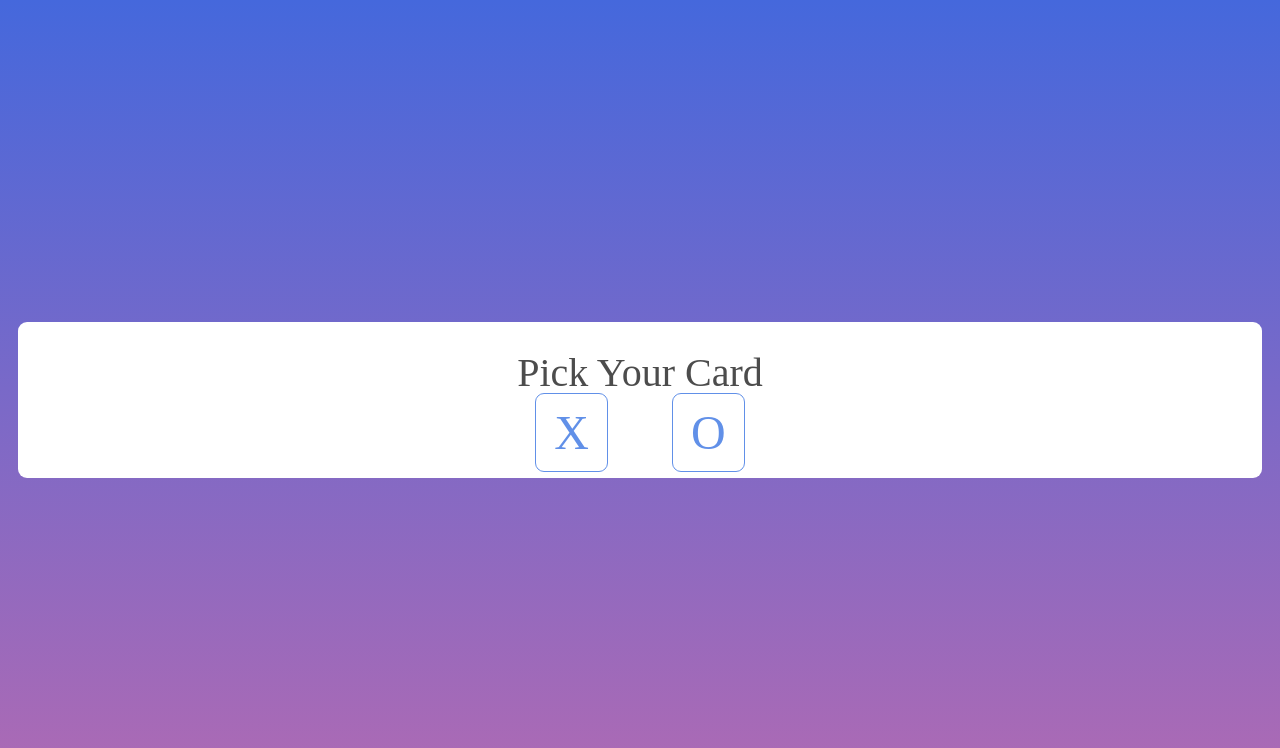
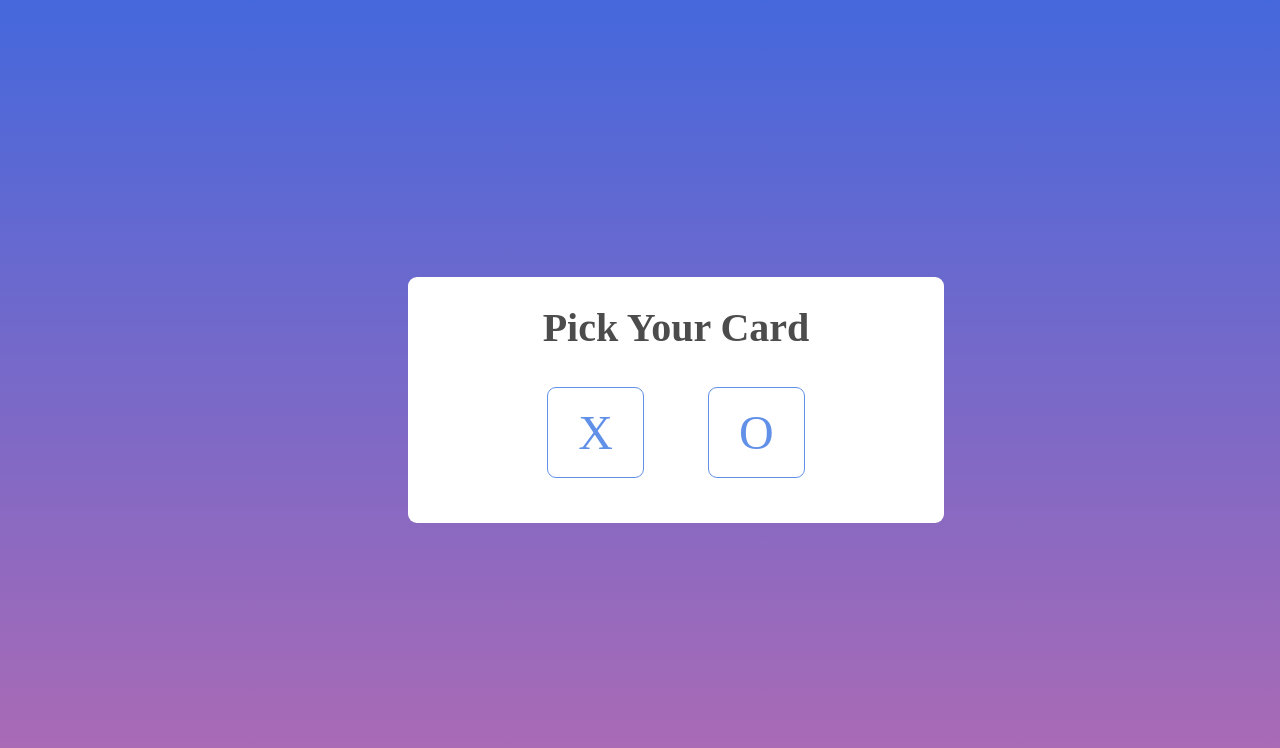
Before and after one commit to shanmukeshwar09/tic_tac_toe_vanilla, a plain HTML site: page index.html in a window 1280 px wide. Drawn offline with Linux system fonts and the light colour scheme.

Commit message:
UPdated styles

```diff
--- a/index.html
+++ b/index.html
@@ -9,6 +9,7 @@
   </head>
 
   <body>
+    <div class="container">
       <div class="game">
         <table>
           <tr>
@@ -41,5 +42,6 @@
           <div class="card" id="O">O</div>
         </div>
       </div>
+    </div>
   </body>
 </html>
--- a/styles.css
+++ b/styles.css
@@ -14,28 +14,29 @@ body {
   align-items: center;
 }
 
+.container {
+  width: 70%;
+  height: fit-content;
+  max-width: 500px;
+}
+
 .card {
   display: inline;
   color: #6190e8;
   background-color: transparent;
   border: 1px solid #6190e8;
-  padding: 12px 18px;
+  padding: 18px 30px;
   border-radius: 9px;
   font-size: 3rem;
   margin: 30px;
 }
 
-.chooser {
-  display: none;
-  padding: 18px;
-  margin: 18px;
-  width: 100%;
-  background-color: white;
-  text-align: center;
-  border-radius: 9px;
+.button-grid {
+  margin: 45px;
 }
 
-.alert {
+.alert,
+.chooser {
   display: none;
   padding: 18px;
   margin: 18px;
@@ -49,19 +50,21 @@ body {
   font-size: 2.5rem;
   color: rgba(0, 0, 0, 0.7);
   padding: 9px;
+  font-weight: bold;
+  letter-spacing: 0.7;
 }
 
 .game {
   display: none;
 }
 td {
-  border: 3px solid rgba(0, 0, 0, 0.5);
+  border: 3px solid rgba(0, 0, 0, 0.7);
   height: 100px;
   width: 100px;
   text-align: center;
   font-size: 3.6rem;
   cursor: pointer;
-  color: rgba(255, 255, 255, 0.7);
+  color: rgba(255, 255, 255, 0.9);
   font-family: "Franklin Gothic Medium", "Arial Narrow", Arial, sans-serif;
 }
 
```
Lines whose indentation alone changed are shown as unchanged.
